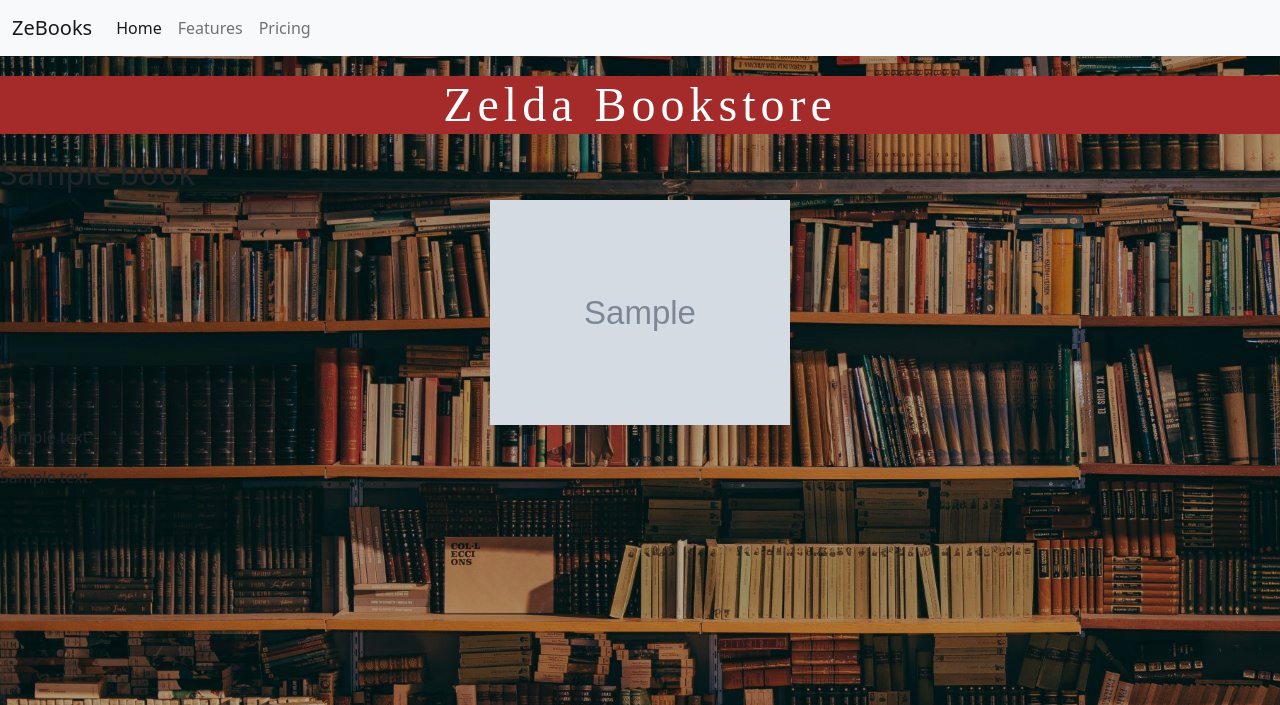
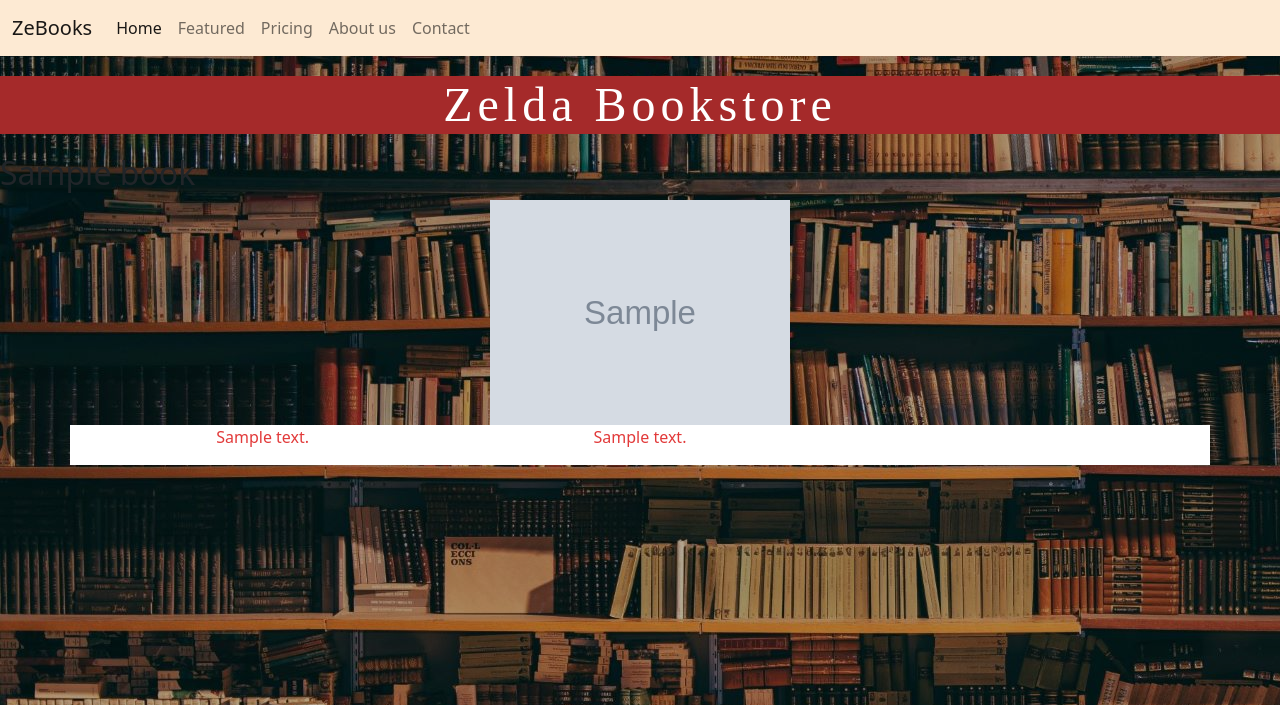
Before and after one commit to CHR-onicles/django_Bookstore, a Django app: template books/templates/books/detail.html in a window 1280 px wide. Shown: the top 705 px of the page. Run offline with Django 3.2, Linux system fonts and the light colour scheme; the template is opened without the code that fills it: most values are stand-ins (such as "Sample title", 1, 10 or a date in 2020); grey boxes marked "Sample" are stand-in pictures.

Commit message:
more flair

```diff
--- a/books/static/books/css/style.css
+++ b/books/static/books/css/style.css
@@ -51,3 +51,8 @@ h1 {
   outline: none;
   color: white;
 }
+
+.detail-text-div {
+  background-color: white;
+  color: rgb(226, 58, 58);
+}
--- a/books/templates/base.html
+++ b/books/templates/base.html
@@ -17,7 +17,7 @@
 
   <body>
     <!-- NAV BAR -->
-    <nav class="navbar navbar-expand-lg navbar-light bg-light">
+    <nav class="navbar navbar-expand-md navbar-light" style="background-color: rgb(253, 234, 211)">
       <div class="container-fluid">
         <a class="navbar-brand" href="#">ZeBooks</a>
         <button
@@ -37,10 +37,16 @@
               <a class="nav-link active" aria-current="page" href="#">Home</a>
             </li>
             <li class="nav-item">
-              <a class="nav-link" href="#">Features</a>
+              <a class="nav-link" href="#">Featured</a>
             </li>
             <li class="nav-item">
               <a class="nav-link" href="#">Pricing</a>
+            </li>
+            <li class="nav-item">
+              <a class="nav-link" href="#">About us</a>
+            </li>
+            <li class="nav-item">
+              <a class="nav-link" href="#">Contact</a>
             </li>
           </ul>
         </div>
--- a/books/templates/books/detail.html
+++ b/books/templates/books/detail.html
@@ -3,7 +3,12 @@
 <div class="d-flex justify-content-center">
   <img src="{{ book.thumbnailUrl}}" width="300" alt="" />
 </div>
-
-<p>{{ book.shortDescription }}</p>
-<p>{{ book.longDescription }}</p>
+<div class="container detail-text-div">
+  {% if book.shortDescription is None %}
+  <p>NOthing here</p>
+  {% else %}
+  <p>{{ book.shortDescription }}</p>
+  {% endif %}
+  <p>{{ book.longDescription }}</p>
+</div>
 {% endblock content %}
```
Also changed, not shown: books/static/books/assets/books.json (+4 -4 lines).
